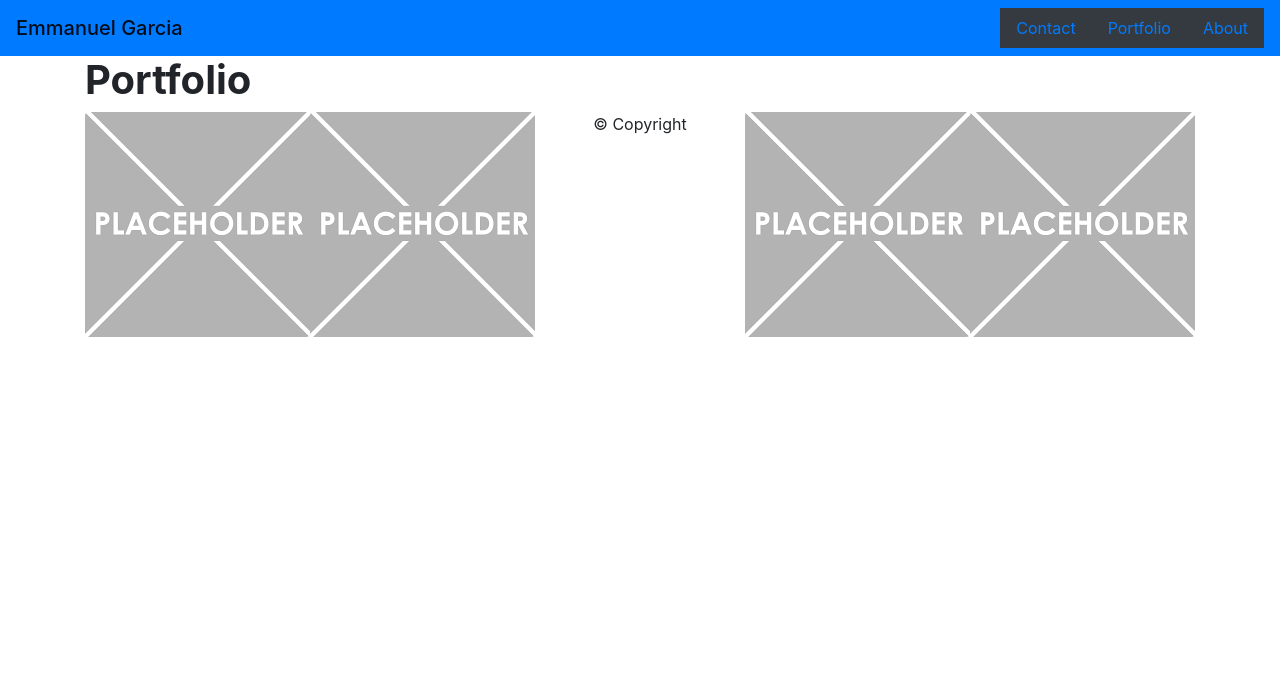
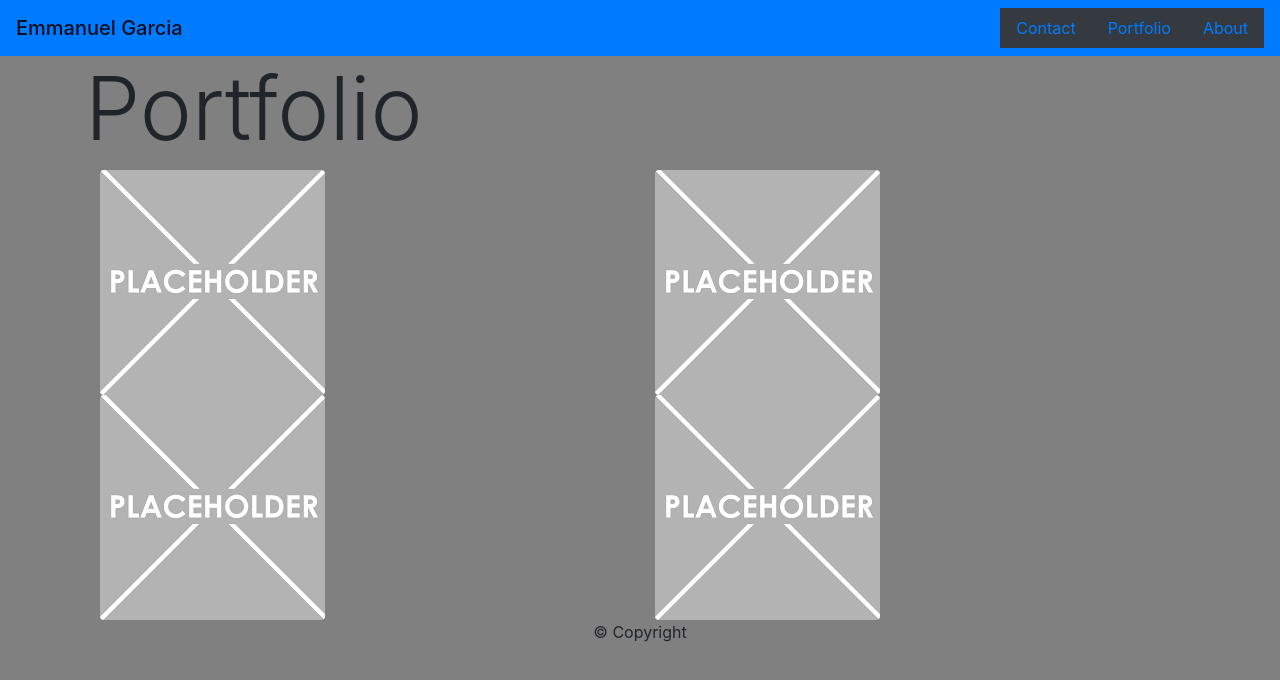
Before and after one commit to GarciaE89/Get-the-Strap, a plain HTML site: page portfolio.html in a window 1280 px wide. Drawn offline with nearby package versions, Linux system fonts and the light colour scheme.

Commit message:
modified code, and added background

```diff
--- a/portfolio.html
+++ b/portfolio.html
@@ -8,6 +8,7 @@
 
     <!-- Bootstrap CSS -->
     <link rel="stylesheet" href="https://stackpath.bootstrapcdn.com/bootstrap/4.3.1/css/bootstrap.min.css" integrity="sha384-ggOyR0iXCbMQv3Xipma34MD+dH/1fQ784/j6cY/iJTQUOhcWr7x9JvoRxT2MZw1T" crossorigin="anonymous">
+    <link rel="stylesheet" href="style.css">
   </head>
   <body>
     <nav class="navbar navbar-light bg-primary">
@@ -22,16 +23,24 @@
             <a class="nav-link" href="index.html"> About</a> </li>
     </nav>
 <div class="container">
-    <h1><strong>Portfolio</strong></h1>
+  <h1 class="display-2">Portfolio</h1>
 
-    <img src="images/placeholder.png" class="rounded float-left" alt="...">
-<img src="images/placeholder.png" class="rounded float-right" alt="...">
-<img src="images/placeholder.png" class="rounded float-left" alt="...">
-<img src="images/placeholder.png" class="rounded float-right" alt="...">
-
-
-
-</div>
+<div class="container">
+  <div class="row">
+    <div class="col">
+      <img src="images/placeholder.png" class="rounded float-left" alt="...">
+    </div>
+    <div class="col">
+      <img src="images/placeholder.png" class="rounded float-left" alt="...">
+    </div>
+    <div class="w-100"></div>
+    <div class="col">
+      <img src="images/placeholder.png" class="rounded float-left" alt="...">
+    </div>
+    <div class="col">
+      <img src="images/placeholder.png" class="rounded float-left" alt="...">
+    </div>
+  </div>
 
   </body>
 
--- /dev/null
+++ b/style.css
@@ -0,0 +1,3 @@
+body {
+    background-color: gray;
+}
```
Also changed, not shown: contact.html (+2 -1 lines), index.html (+7 -1 lines).
